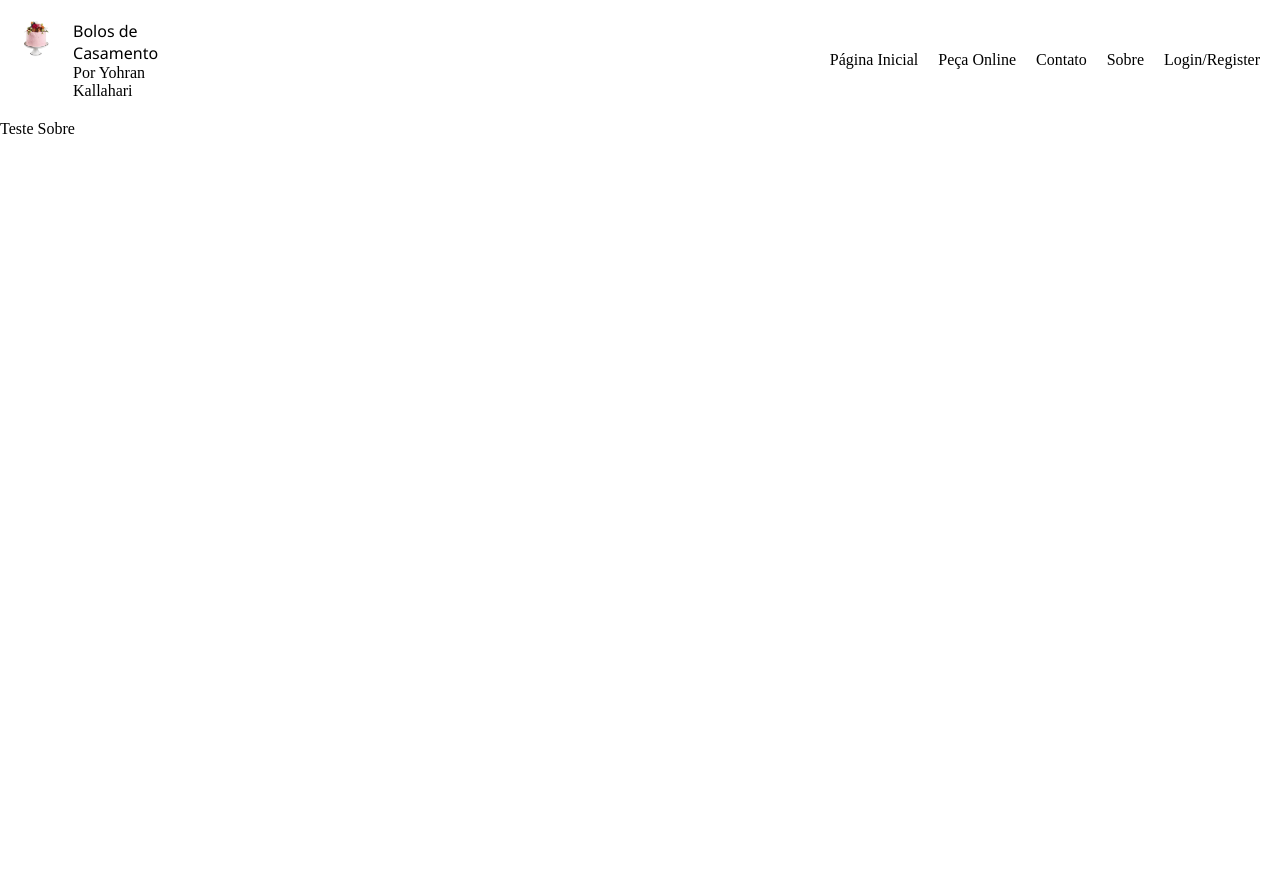
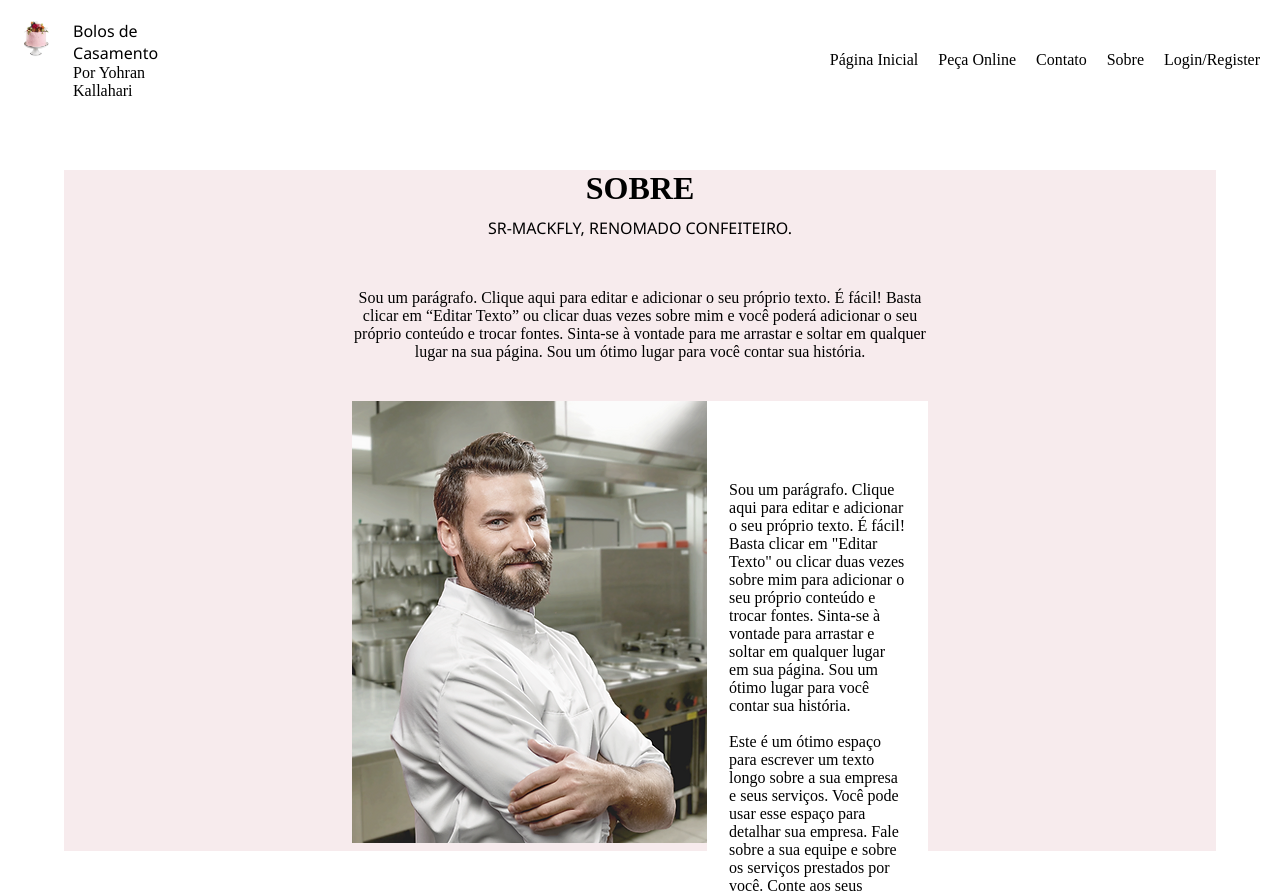
Before and after one commit to yohran1/srmackfly, a React (Create React App) app: page /sobre in a window 1280 px wide. Shown: the top 895 px of the page. Before the commit the page ends 800 px from the top, so only its background shows below. Built offline with nearby package versions, Linux system fonts and the light colour scheme.

Commit message:
Adicionando página 'Sobre'

```diff
--- a/src/App.css
+++ b/src/App.css
@@ -172,6 +172,56 @@ li{
   display: inline-block;
   padding: 10px;
 }
+/* ===================================== Sobre ================================================= */
+.contentSobreTop{
+  height: 100vh;
+  display: flex;
+  flex-direction: column;
+  justify-content: space-between;
+}
+.sobre{
+  width: 90%;
+  height: 90vh;
+  background-color: rgba(247, 235, 237, 1);
+  margin: 50px auto;
+  display: flex;
+  flex-direction: column;
+  align-items: center;
+}
+.divSobre{
+  display: flex;
+  flex-direction: column;
+  align-items: center;
+  justify-content: center;
+}
+.sobre{
+  font-family: 'Times New Roman', Times, serif;
+}
+.sobreP{
+  font-family: 'Segoe UI', Tahoma, Verdana, sans-serif;
+}
+.descriptionSobre{
+  text-align: center;
+  margin: 40px auto;
+  width: 50%;
+}
+.contentSobre{
+  width: 50%;
+  height: 450px;
+  display: flex;
+  justify-content: space-between;
+  position: relative;
+}
+.descriptionImg{
+  width: 50%;
+  background-color: white;
+}
+.p{
+  width: 80%;
+  margin: 80px auto;
+
+}
+
 
 .footerOrigin{
   display: flex;
--- a/src/components/Content.js
+++ b/src/components/Content.js
@@ -31,7 +31,7 @@ export default function Content(props){
                     <div className="conteudo">
                         <div className="arm c4"> <Link className=" box-pedido" to="/pecaOnline"><div className="pedido">Faça seu pedido online</div></Link> </div>
 
-                        <div className="arm c5"> <Link className=" box-pedido" to="/contato"><div className="pedido">Conheça o confeiteiro</div></Link> </div>
+                        <div className="arm c5"> <Link className=" box-pedido" to="/sobre"><div className="pedido">Conheça o confeiteiro</div></Link> </div>
 
                         <div className="arm c6"> <Link className=" box-pedido" to="/pecaOnline"><div className="pedido">Personalize o seu bolo</div></Link> </div>
                     </div>
--- a/src/components/Footer.js
+++ b/src/components/Footer.js
@@ -1,4 +1,5 @@
 import React from "react";
+import FooterDev from "./FooterDevelop";
 
 export default function Footer(props){
     return (
@@ -38,22 +39,7 @@ export default function Footer(props){
                     </p>
                 </div>
             </div>
-
-            <div className="footer">
-                <h2 className="iconn"><div className="iconFooter"></div></h2>
-                    <div className="author">Yohran Kallahari | Sr-Mackfly &copy;</div>
-                <div className="socials">
-                    <div className="social">
-                        <a href="https://www.facebook.com/yohran.venancio/"><div className="face"></div></a>
-                    </div>
-                    <div className="social">
-                        <a href="https://twitter.com/YohranK"><div className="twitter"></div></a>
-                    </div>
-                    <div className="social">
-                        <a href="https://www.instagram.com/yohran_kallahari/"><div className="insta"></div></a>
-                    </div>
-                </div>
-            </div>
+            <FooterDev></FooterDev>
     </div>
     )
 }
--- /dev/null
+++ b/src/components/FooterDevelop.js
@@ -0,0 +1,21 @@
+import React from "react";
+
+export default function FooterDevelop(){
+    return(
+        <div className="footer">
+                <h2 className="iconn"><div className="iconFooter"></div></h2>
+                    <div className="author">Yohran Kallahari | Sr-Mackfly &copy;</div>
+                <div className="socials">
+                    <div className="social">
+                        <a href="https://www.facebook.com/yohran.venancio/"><div className="face"></div></a>
+                    </div>
+                    <div className="social">
+                        <a href="https://twitter.com/YohranK"><div className="twitter"></div></a>
+                    </div>
+                    <div className="social">
+                        <a href="https://www.instagram.com/yohran_kallahari/"><div className="insta"></div></a>
+                    </div>
+                </div>
+            </div>
+    )
+}
--- a/src/components/Sobre.js
+++ b/src/components/Sobre.js
@@ -1,13 +1,40 @@
 import React from "react";
 import Header from "./Header";
+import confeiteiro from '../IMG/confeiteiro-1.webp'
+import FooterDevelop from "./FooterDevelop";
 
 
 export default function Sobre(props){
     return (
 
-        <div>
+        <div className="contentSobreTop">
             <Header></Header>
-            Teste Sobre
+            <div className="sobre">
+                <div className="divSobre">
+                    <h1>SOBRE</h1>
+                    <p className="sobreP">SR-MACKFLY, RENOMADO CONFEITEIRO.</p>
+
+                    <div className="descriptionSobre">
+                        <p>Sou um parágrafo. Clique aqui para editar e adicionar o seu próprio texto. É fácil! Basta clicar em “Editar Texto” ou clicar duas vezes sobre mim e você poderá adicionar o seu próprio conteúdo e trocar fontes. Sinta-se à vontade para me arrastar e soltar em qualquer lugar na sua página. Sou um ótimo lugar para você contar sua história.</p>
+                    </div>
+                </div>
+                <div className="contentSobre">
+                    <div>
+                        <img className="divImgSobre" src={confeiteiro} alt="confeiteiro" />
+                    </div>
+                    <div className="descriptionImg">
+                        <div className="p">
+                        <p>
+                        Sou um parágrafo. Clique aqui para editar e adicionar o seu próprio texto. É fácil! Basta clicar em "Editar Texto" ou clicar duas vezes sobre mim para adicionar o seu próprio conteúdo e trocar fontes. Sinta-se à vontade para arrastar e soltar em qualquer lugar em sua página. Sou um ótimo lugar para você contar sua história.
+                        <br></br>
+                        <br></br>
+                        Este é um ótimo espaço para escrever um texto longo sobre a sua empresa e seus serviços. Você pode usar esse espaço para detalhar sua empresa. Fale sobre a sua equipe e sobre os serviços prestados por você. Conte aos seus visitantes sobre como teve a idéia de iniciar o seu negócio e o que o torna diferente de seus concorrentes. Faça com que sua empresa se destaque e mostre quem você é.
+                        </p>
+                        </div>
+                    </div>
+                </div>
+            </div>
+            <FooterDevelop></FooterDevelop>
         </div>
     )
 }
```
Also changed, not shown: src/IMG/confeiteiro-1.webp (added).
